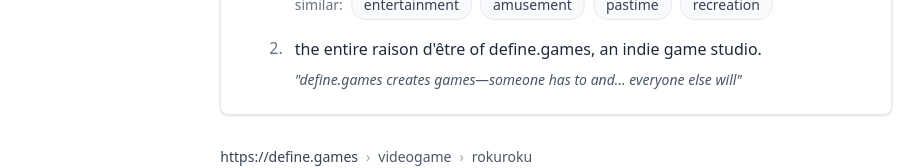
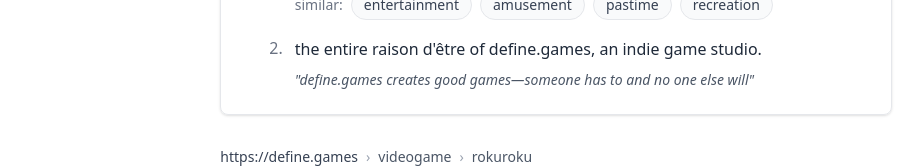
Before and after one commit to definegames/define.games, a Next.js app: page / in a window 1280 px wide. Shown: the part 354-522 px from the top of the page, without its empty margins (121-1044 px from the left). Built offline with nearby package versions, Linux system fonts and the light colour scheme.

Commit message:
Change wording

```diff
--- a/src/app/page.tsx
+++ b/src/app/page.tsx
@@ -68,7 +68,7 @@
                           game studio.
                         </p>
                         <p className="text-gray-600 italic text-sm mt-2">
-                          &quot;define.games creates games—someone has to and... everyone else will&quot;
+                          &quot;define.games creates good games—someone has to and no one else will&quot;
                         </p>
                       </div>
                     </div>
```
